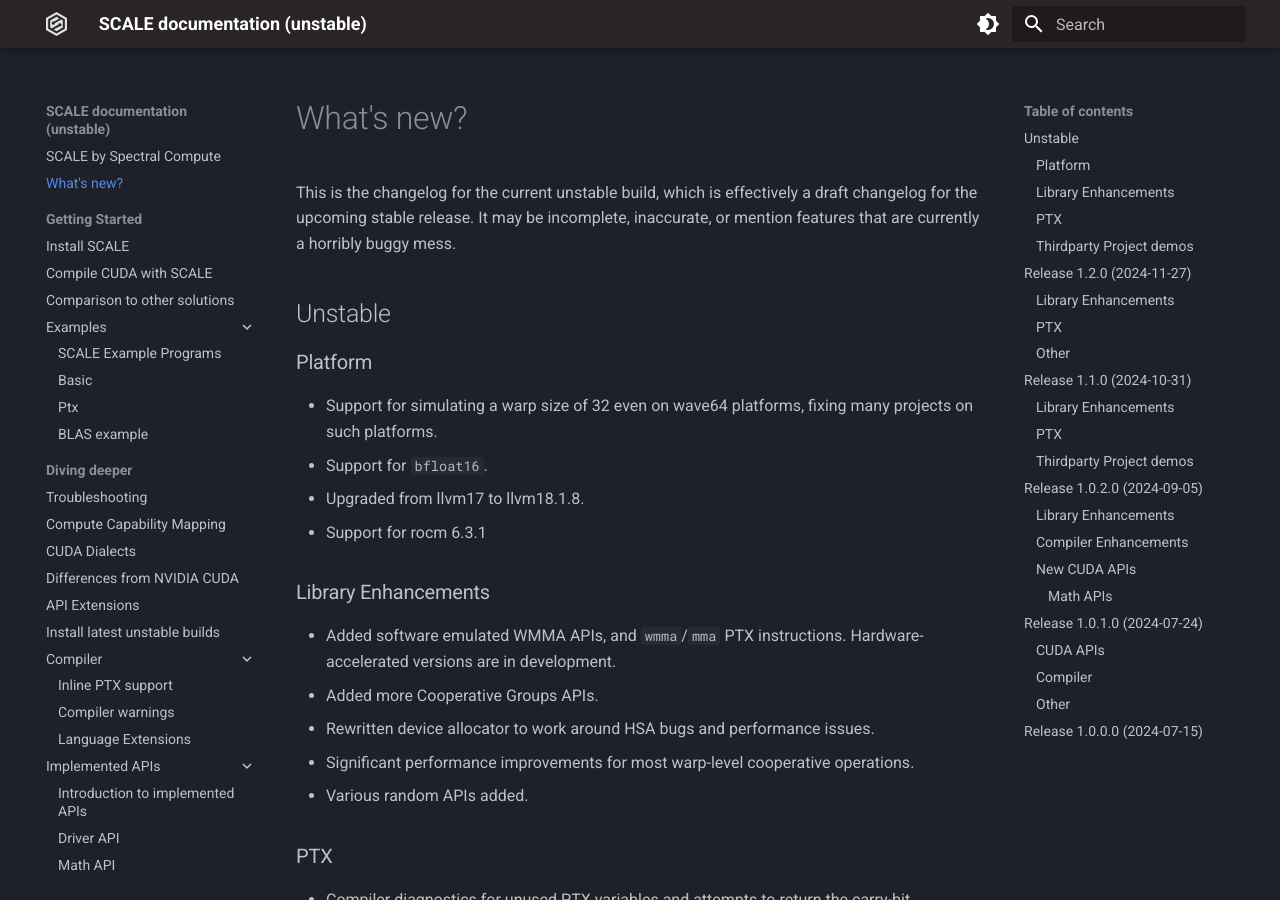
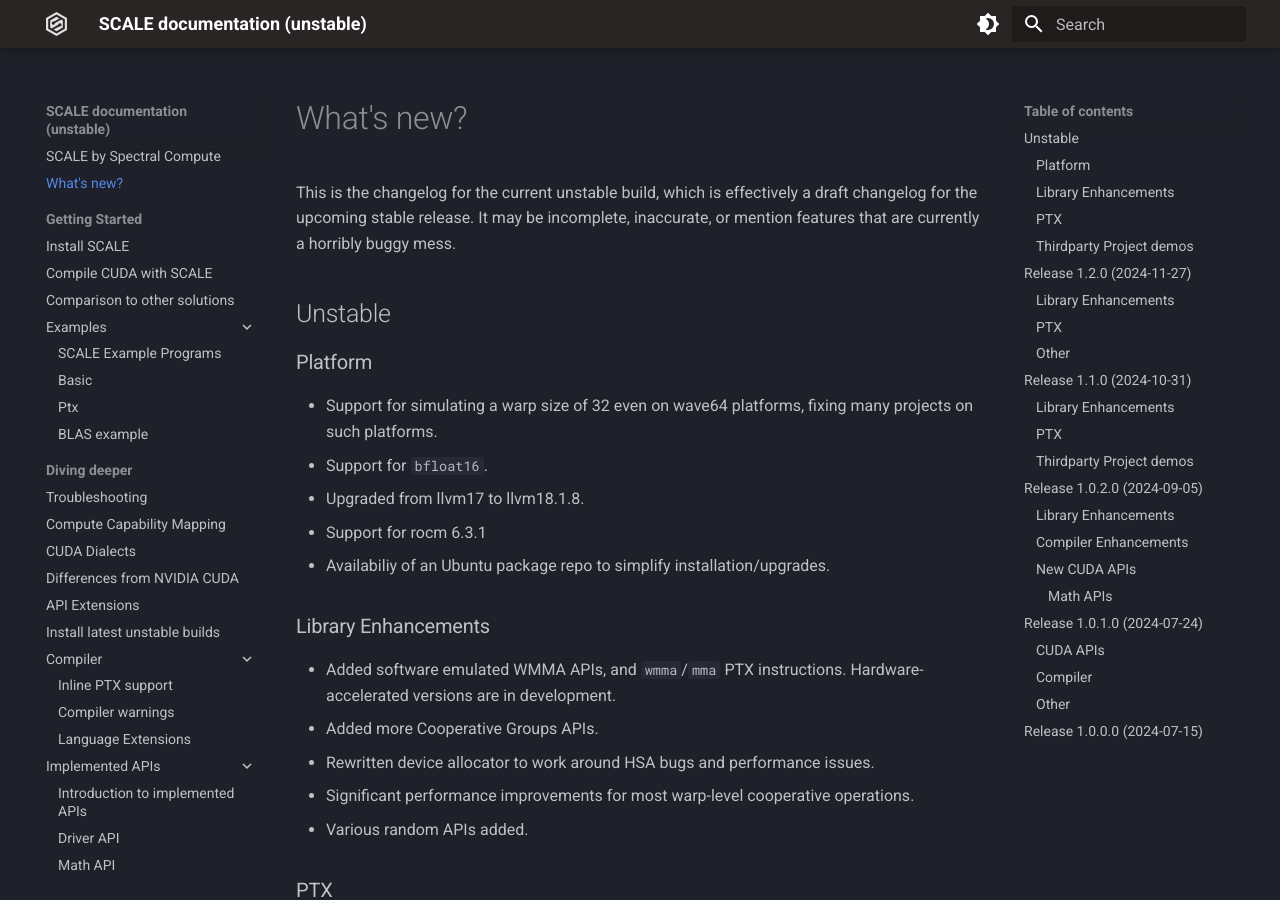
Before and after one commit to spectral-compute/scale-docs, an MkDocs documentation site: the page built from docs/manual/CHANGELOG.md, in a window 1280 px wide and 900 px high. Built offline with MkDocs 1.6.1 and Material for MkDocs 9.7.7, drawn with Linux system fonts in a browser that asks for light colours.

Commit message:
Tweak changelog

```diff
--- a/docs/manual/CHANGELOG.md
+++ b/docs/manual/CHANGELOG.md
@@ -13,6 +13,7 @@ inaccurate, or mention features that are currently a horribly buggy mess.
 - Support for `bfloat16`.
 - Upgraded from llvm17 to llvm18.1.8.
 - Support for rocm 6.3.1
+- Availabiliy of an Ubuntu package repo to simplify installation/upgrades.
 
 ### Library Enhancements
 
```
